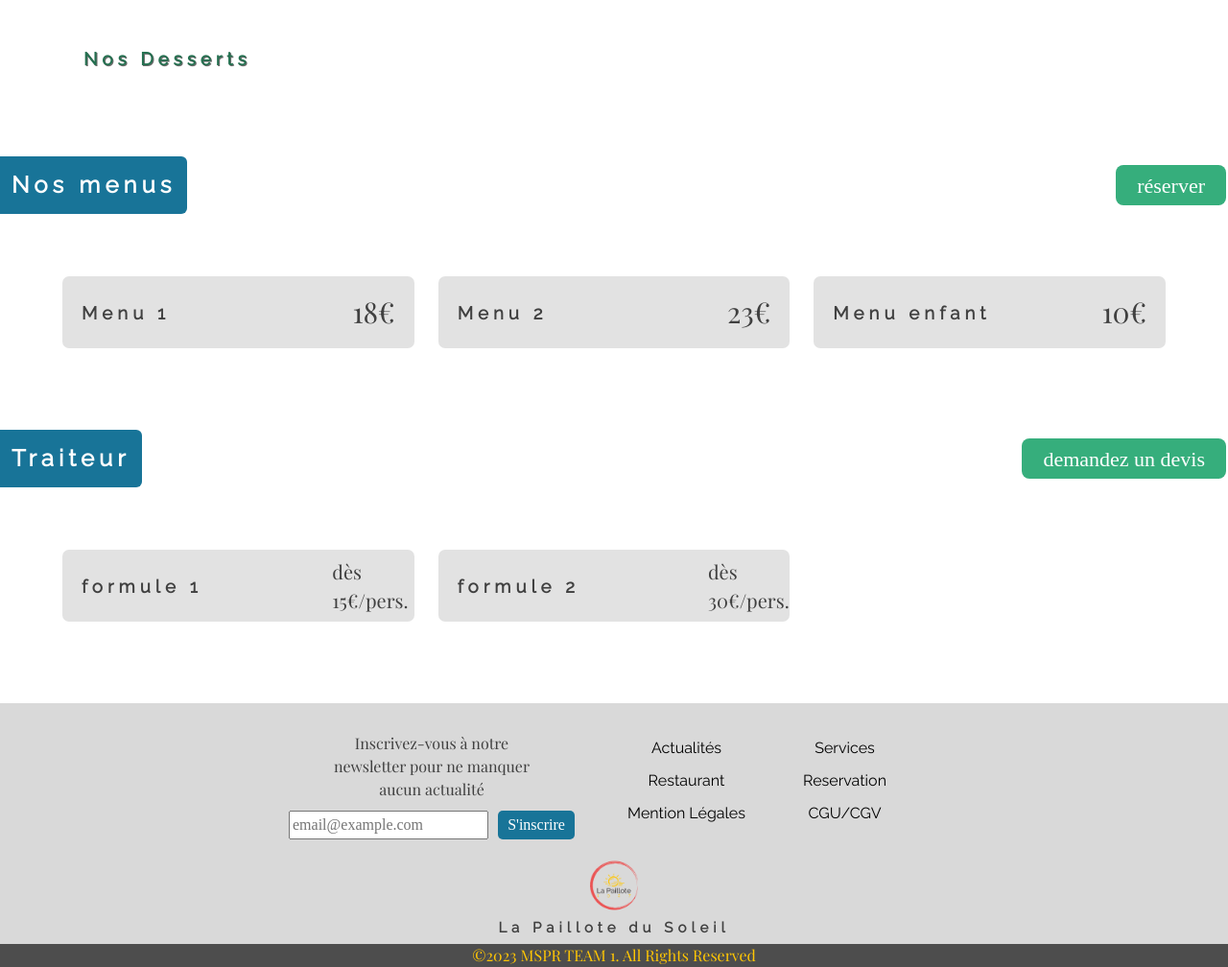
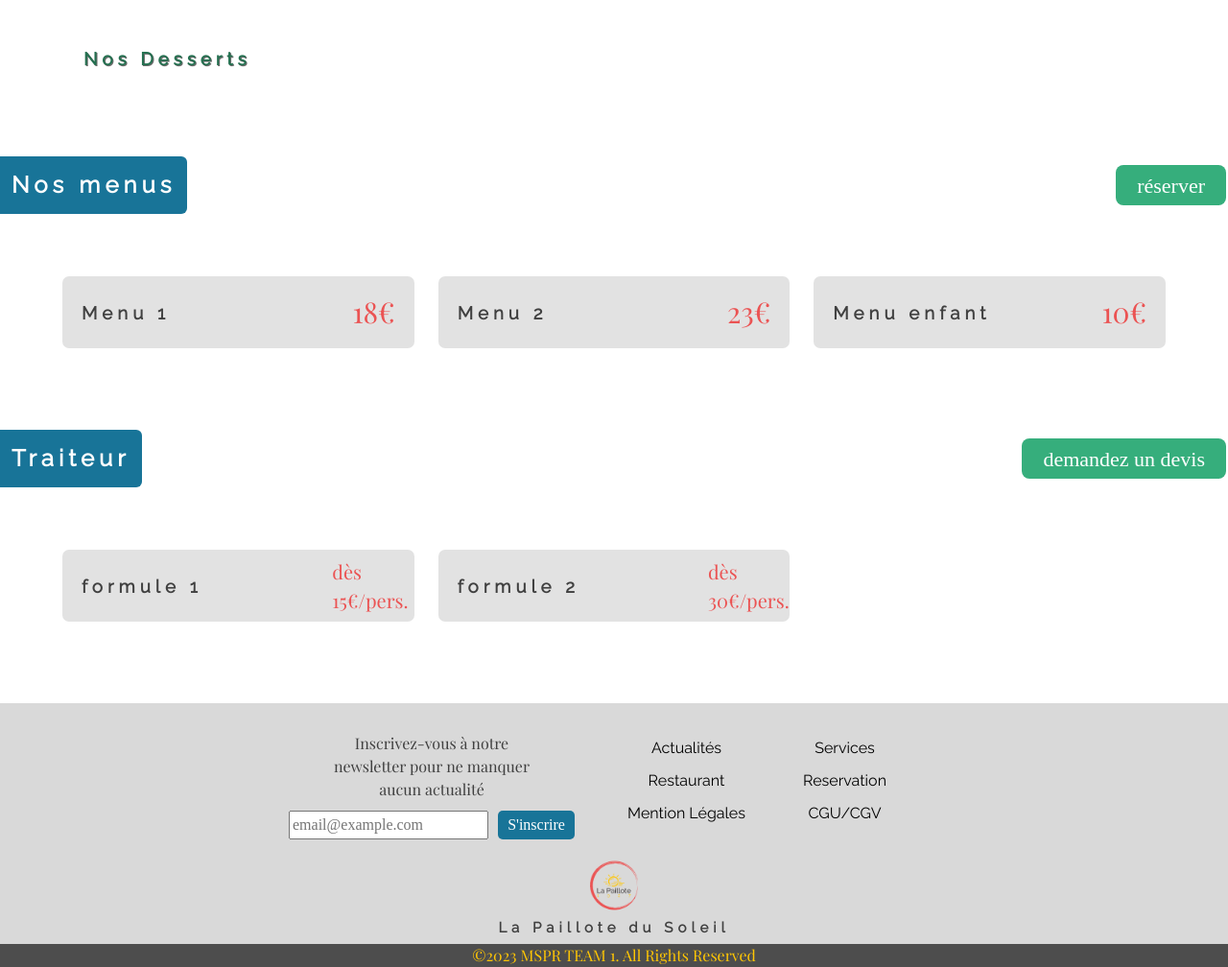
Before and after one commit to HaniLeb/main, a Symfony app: template templates/restaurant/index.html.twig in a window 1280 px wide; the page is wider, and only the part inside the window is pictured. Shown: the part 1707-2715 px from the top of that part at 96% size. Run offline with Twig, Linux system fonts and the light colour scheme; the template is opened without the code that fills it, so the values that code supplies are empty; some libraries are stand-ins or nearby versions.

Commit message:
update resto css

```diff
--- a/public/styles/restaurant-2.css
+++ b/public/styles/restaurant-2.css
@@ -219,10 +219,9 @@ h2{
 
   .prix {
     font-size: 30px;
-    color: #EB5353;
   }
 
-  .prix2{
+  .prix p, .prix2 p {
     color: #EB5353;
   }
 
```
